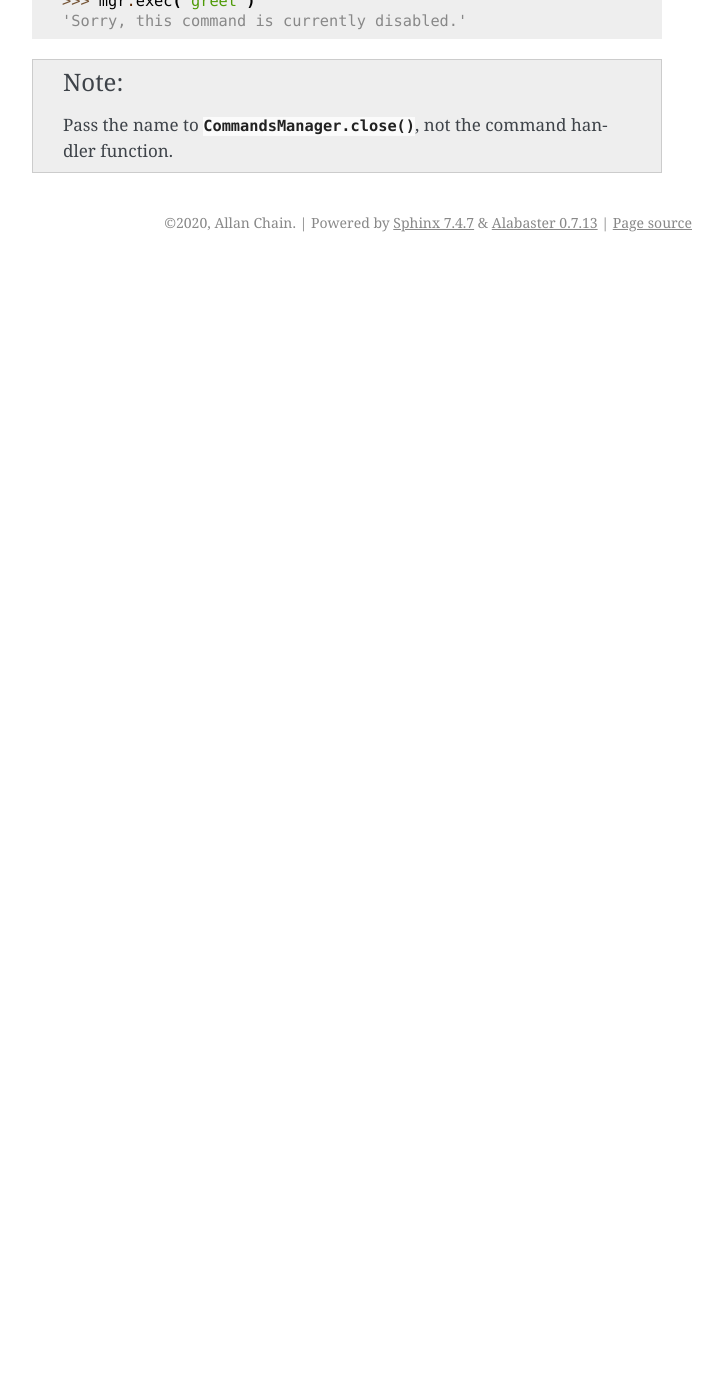
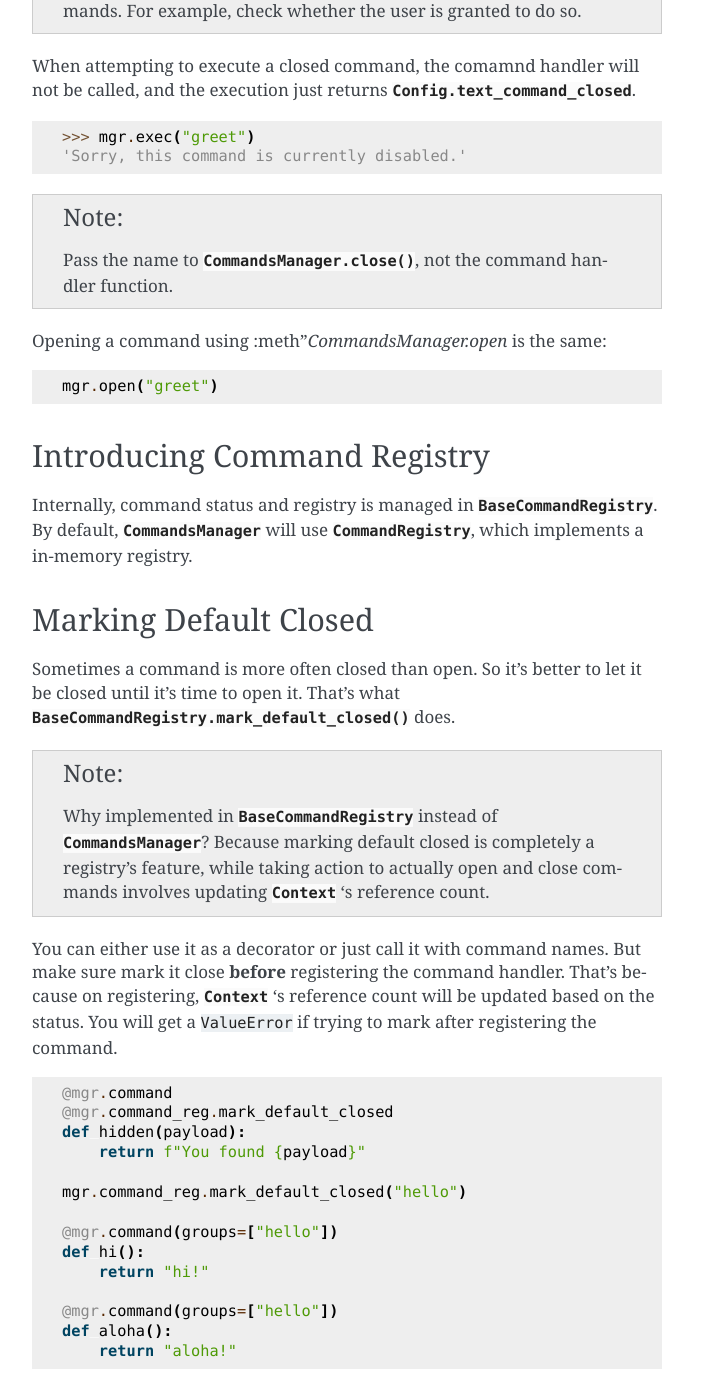
Before and after one commit to AllanChain/command4bot, a Sphinx documentation site: the page built from docs/source/status.rst, in a window 1280 px wide and 1400 px high, scrolled down 594 px. Shown: the whole window, without its empty margins (418-1141 px from the left). Built offline with Sphinx 7.4.7, drawn with Linux system fonts in a browser that asks for light colours; before the commit the page ends 900 px from its top, so only the background shows below that; some of the changed text lies outside the part shown.

Commit message:
docs: more on status

```diff
--- a/docs/source/status.rst
+++ b/docs/source/status.rst
@@ -14,11 +14,14 @@ Given a command ``greet``
     def greet():
         return "Hello!"
 
-To disable or close it, just call
+To disable or close it, just call :meth"`CommandsManager.close`
 
 .. code-block:: python
 
     mgr.close("greet")
+
+.. note::
+    You should implement your own logic when to close and open commands. For example, check whether the user is granted to do so.
 
 When attempting to execute a closed command, the comamnd handler will not be called, and the execution just returns :attr:`Config.text_command_closed`.
 
@@ -29,3 +32,41 @@ When attempting to execute a closed command, the comamnd handler will not be cal
 
 .. note::
     Pass the name to :meth:`CommandsManager.close`, not the command handler function.
+
+Opening a command using :meth"`CommandsManager.open` is the same:
+
+.. code-block:: python
+
+    mgr.open("greet")
+
+Introducing Command Registry
+----------------------------
+
+Internally, command status and registry is managed in :class:`BaseCommandRegistry`. By default, :class:`CommandsManager` will use :class:`CommandRegistry`, which implements a in-memory registry.
+
+Marking Default Closed
+----------------------
+
+Sometimes a command is more often closed than open. So it's better to let it be closed until it's time to open it. That's what :meth:`BaseCommandRegistry.mark_default_closed` does.
+
+.. note::
+    Why implemented in :class:`BaseCommandRegistry` instead of :class:`CommandsManager`? Because marking default closed is completely a registry's feature, while taking action to actually open and close commands involves updating :class:`Context` 's reference count.
+
+You can either use it as a decorator or just call it with command names. But make sure mark it close **before** registering the command handler. That's because on registering, :class:`Context` 's reference count will be updated based on the status. You will get a ``ValueError`` if trying to mark after registering the command.
+
+.. code-block:: python
+
+    @mgr.command
+    @mgr.command_reg.mark_default_closed
+    def hidden(payload):
+        return f"You found {payload}"
+
+    mgr.command_reg.mark_default_closed("hello")
+
+    @mgr.command(groups=["hello"])
+    def hi():
+        return "hi!"
+
+    @mgr.command(groups=["hello"])
+    def aloha():
+        return "aloha!"
```
